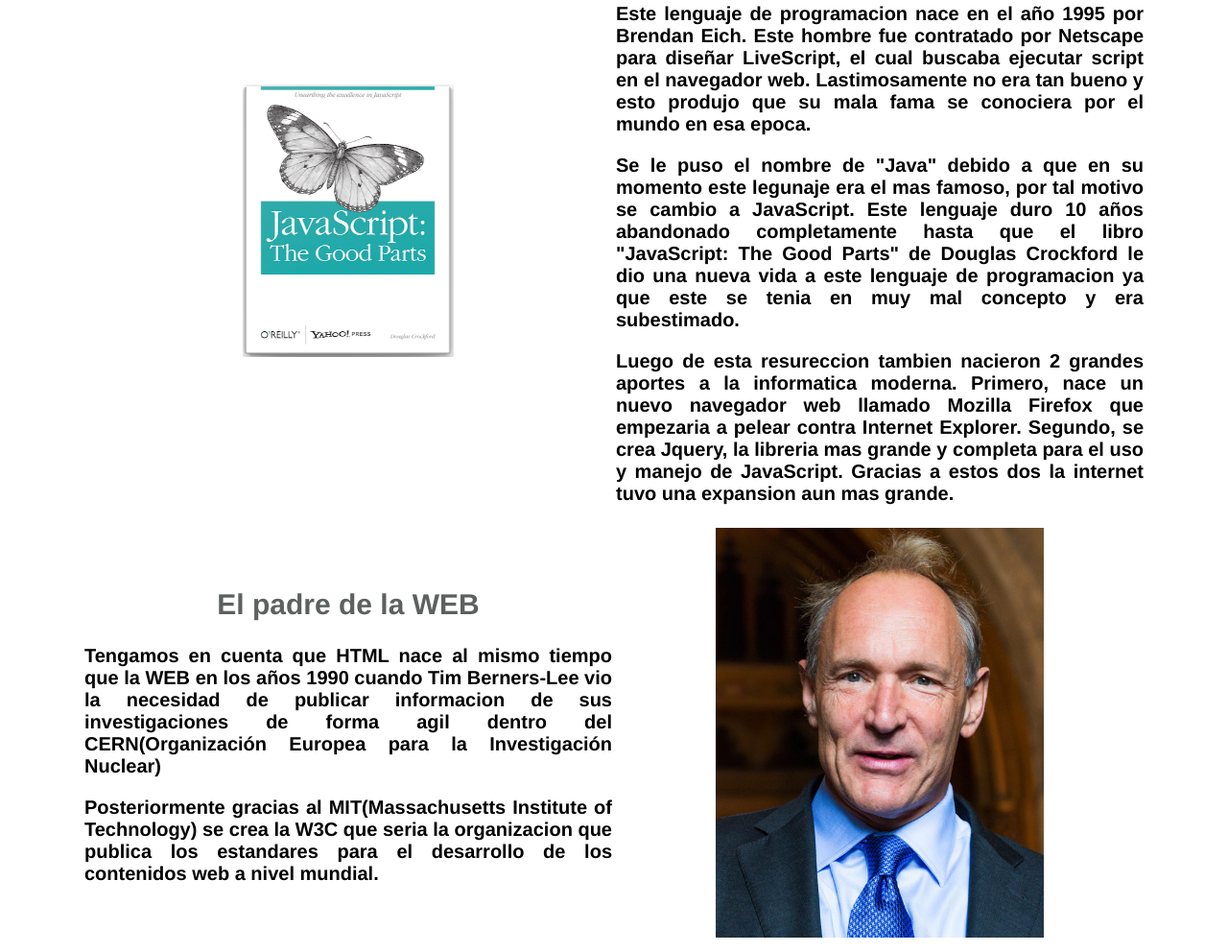
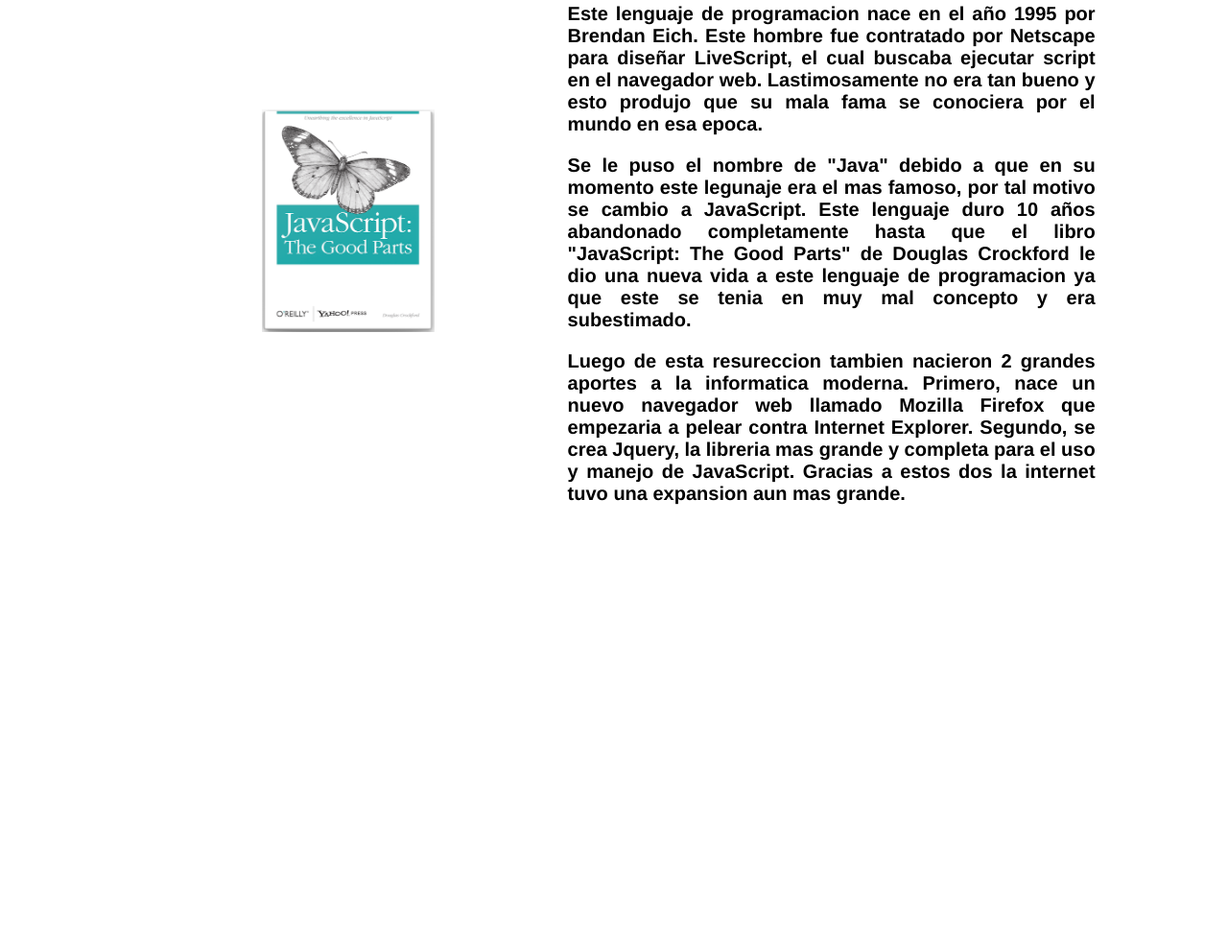
Before and after one commit to blackjack6230/Actividad_1_UNIR, a plain HTML site: page js.html in a window 1280 px wide. Shown: the part 287-1279 px from the top of the page at 96% size. After the commit the page ends 844 px from the top, so only its background shows below. Drawn offline with nearby package versions, Linux system fonts and the light colour scheme.

Commit message:
Entrega final

```diff
--- a/js.html
+++ b/js.html
@@ -47,16 +47,6 @@
                         </th>
                         <th class="vacio"></th>
                     </tr>
-                    <tr>
-                        <th class="vacio"></th>
-                        <th>
-                            <h2>El padre de la WEB</h2>
-                            <p class="parrafo_justificado">Tengamos en cuenta que HTML nace al mismo tiempo que la WEB en los años 1990 cuando Tim Berners-Lee vio la necesidad de publicar informacion de sus investigaciones de forma agil dentro del CERN(Organización Europea para la Investigación Nuclear) </p>
-                            <p class="parrafo_justificado">Posteriormente gracias al MIT(Massachusetts Institute of Technology) se crea la W3C que seria la organizacion que publica los estandares para el desarrollo de los contenidos web a nivel mundial.</p>
-                        </th>
-                        <th style="width: 40%;"><div class="fotos"><img src="./img/Sir_Tim_Berners-Lee_(cropped).jpg" style="width:342px;height:427px;"></div></th>
-                        <th class="vacio"></th>
-                    </tr>
                 </table>
             </article>
         </section>
```
